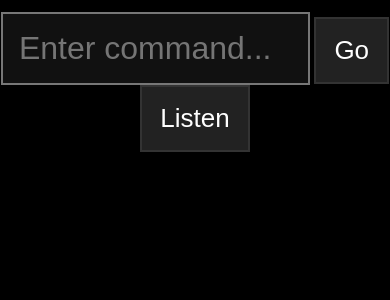
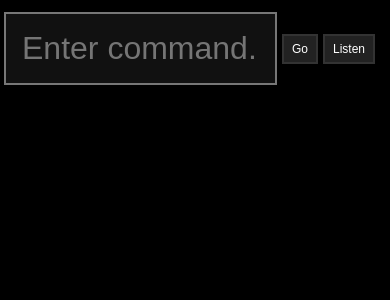
Before and after one commit to blobthejob/MasterLock, a Flask app: page / in a window 390 px wide. Shown: the top 300 px of the page. Run offline with Flask 3, Linux system fonts and the light colour scheme; some libraries are stand-ins or nearby versions.

Commit message:
Listening...

```diff
--- a/templates/index.html
+++ b/templates/index.html
@@ -3,7 +3,7 @@
 <head>
     <!-- #version -->
     <script>
-        const HTML_VERSION = 14;
+        const HTML_VERSION = 15;
         console.log("HTML Version: " + HTML_VERSION);
     </script>
     <title>Master Lock</title>
@@ -47,6 +47,14 @@
   	  z-index: 1000;
   	  background: black;
   	  padding: 12px 0;
+
+    display: flex;
+    flex-wrap: nowrap;
+    align-items: center;
+    gap: 6px;
+    width: 100%;
+    box-sizing: border-box;
+
 	}
 
         button {
@@ -984,14 +992,15 @@ async function startCameraScanner() {
                 },
                 aspectRatio: 1.0
             },
-            async decodedText => {
-                cameraResult.textContent =
-                    "Scanned result:\n" + decodedText;
-
-                cameraStatus.textContent = "Code recognised.";
-
-                await stopCameraScanner();
-            },
+
+async decodedText => {
+    await stopCameraScanner();
+
+    cameraMenu.style.display = "none";
+
+    cameraResult.textContent = "";
+    result.textContent = decodedText;
+},
             () => {
                 // No code detected in this frame.
             }
@@ -1414,7 +1423,7 @@ if (SpeechRecognition) {
 
         recognition.lang = "en-GB";
         recognition.continuous = false;
-        recognition.interimResults = false;
+        recognition.interimResults = true;
 
         recognition.onstart = function() {
 
@@ -1426,16 +1435,26 @@ if (SpeechRecognition) {
 
         };
 
-        recognition.onresult = function(event) {
-
-            const text =
-                event.results[0][0].transcript;
-
-            console.log("HEARD:", text);
-
-            input.value = text;
-
-        };
+
+
+recognition.onresult = event => {
+    let finalTranscript = "";
+    let interimTranscript = "";
+
+    for (let i = 0; i < event.results.length; i++) {
+        const transcript = event.results[i][0].transcript;
+
+        if (event.results[i].isFinal) {
+            finalTranscript += transcript;
+        } else {
+            interimTranscript += transcript;
+        }
+    }
+
+    input.value = finalTranscript + interimTranscript;
+};
+
+
 
         recognition.onerror = function(event) {
 
@@ -1547,6 +1566,35 @@ input.addEventListener("keydown", event => {
 document.getElementById("html-version").value = HTML_VERSION;
 
 </script>
+<style>
+
+/* #keep command buttons on one row */
+#commandForm input[name="code"] {
+    flex: 1 1 0;
+    min-width: 0;
+    width: 0;
+    box-sizing: border-box;
+}
+
+#commandForm button {
+    flex: 0 0 auto;
+    white-space: nowrap;
+}
+
+@media (max-width: 600px) {
+    #commandForm {
+        gap: 5px;
+        padding-left: 4px;
+        padding-right: 4px;
+    }
+
+    #commandForm button {
+        padding: 6px 8px !important;
+        font-size: 12px !important;
+    }
+}
+
+</style>
 
 </body>
 </html>
```
